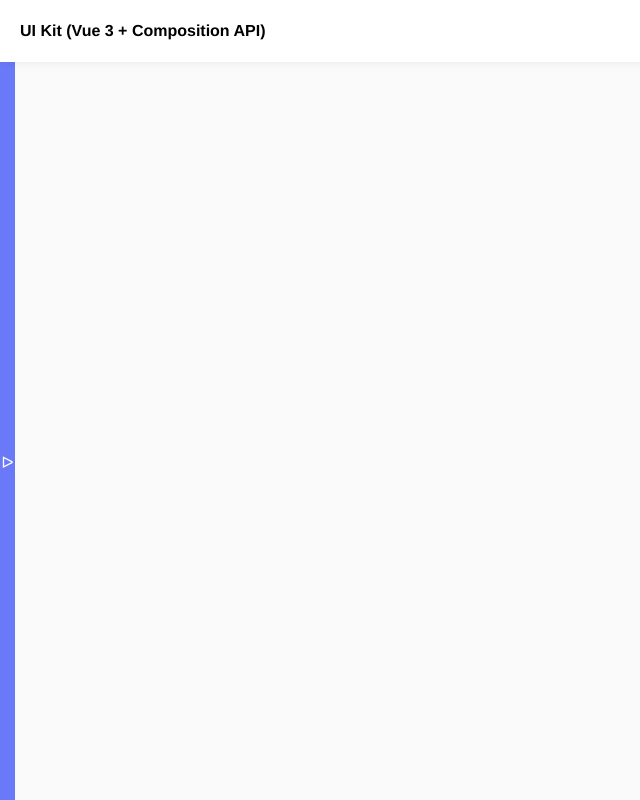
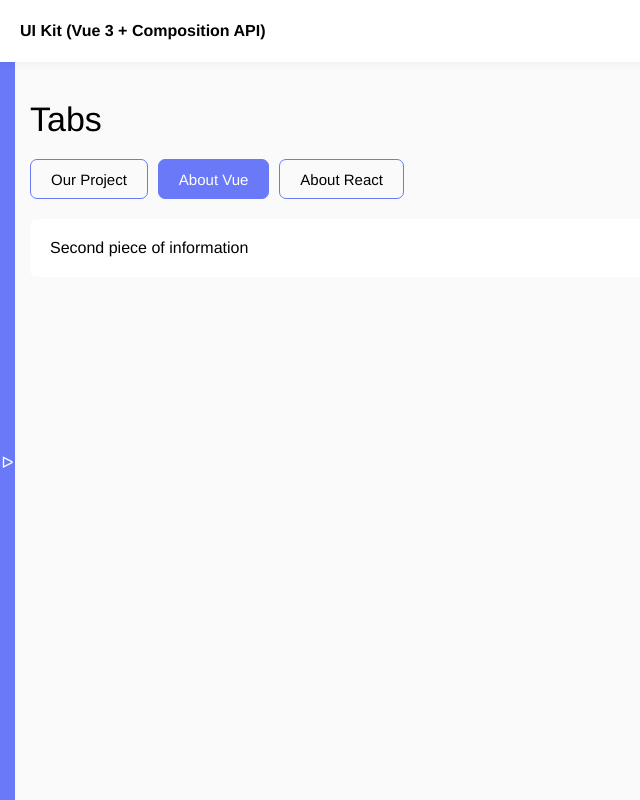
Before and after one commit to AlenaGM/vue3-ui-kit, a Vue app: page /vue3-ui-kit/tabs in a window 1280 px wide. Shown: the whole page, without its empty margins (0-640 px from the left). Built offline with nearby package versions, Linux system fonts and the light colour scheme.

Commit message:
added tabs component

```diff
--- a/src/components/Input.vue
+++ b/src/components/Input.vue
@@ -64,6 +64,7 @@ const updateValue = (e) => {
   &-input {
     margin-bottom: 30px;
     position: relative;
+    z-index: -1;
   }
   &-error {
     background: var(--danger);
--- /dev/null
+++ b/src/components/Tabs.vue
@@ -0,0 +1,69 @@
+<template>
+  <div class="tab-nav">
+    <span
+      v-for="tab in names"
+      :key="tab.name"
+      :class="['tab-nav__item', { selected: tab.name === selectedTab }]"
+      @click="clickOnTab(tab.name)"
+    >
+      {{ tab.label }}
+    </span>
+  </div>
+  <div class="tab-content">
+    <slot />
+  </div>
+</template>
+
+<script setup>
+const props = defineProps({
+  names: {
+    type: Array,
+    required: true,
+  },
+  selectedTab: {
+    type: String,
+    required: false,
+  },
+});
+
+const emit = defineEmits(["changeTab"]);
+const clickOnTab = (tabName) => {
+  emit("changeTab", tabName);
+};
+</script>
+
+<style lang="scss" scoped>
+.tab {
+  &-nav {
+    display: flex;
+    align-items: center;
+    margin-bottom: 20px;
+    &__item {
+      height: 40px;
+      display: flex;
+      align-items: center;
+      justify-content: center;
+      margin-right: 10px;
+      border-radius: 7px;
+      cursor: pointer;
+      border: 1px solid var(--primary);
+      padding: 0 20px;
+      font-size: 15px;
+      &:hover {
+        background: var(--primary-hover);
+        color: #fff;
+        transition: 0.2s;
+      }
+      &.selected {
+        background: var(--primary);
+        color: #fff;
+      }
+    }
+  }
+  &-content {
+    padding: 20px;
+    border-radius: 7px;
+    background: #fff;
+  }
+}
+</style>
--- a/src/components/layout/Sidebar.vue
+++ b/src/components/layout/Sidebar.vue
@@ -25,6 +25,7 @@ const links = ref([
   { name: "Radiobutton", href: "/vue3-ui-kit/radiobutton" },
   { name: "Progress", href: "/vue3-ui-kit/progress" },
   { name: "Input", href: "/vue3-ui-kit/input" },
+  { name: "Tabs", href: "/vue3-ui-kit/tabs" },
 ]);
 </script>
 
--- a/src/router/index.js
+++ b/src/router/index.js
@@ -6,6 +6,7 @@ import Checkbox from "@/views/Checkbox.vue";
 import Radiobutton from "@/views/Radiobutton.vue";
 import Progress from "@/views/Progress.vue";
 import Input from "@/views/Input.vue";
+import Tabs from "@/views/Tabs.vue";
 
 const router = createRouter({
   history: createWebHistory(),
@@ -45,6 +46,11 @@ const router = createRouter({
       name: "Input",
       component: Input,
     },
+    {
+      path: "/vue3-ui-kit/tabs",
+      name: "Tabs",
+      component: Tabs,
+    },
   ],
 });
 
--- /dev/null
+++ b/src/views/Tabs.vue
@@ -0,0 +1,24 @@
+<template>
+  <h1 class="heading-1">Tabs</h1>
+  <Tabs :names="tabs" :selectedTab="selectedTab" @changeTab="changeTab">
+    <div v-if="selectedTab === 'About'">First piece of information</div>
+    <div v-if="selectedTab === 'Vue'">Second piece of information</div>
+    <div v-if="selectedTab === 'React'">Third piece of information</div>
+  </Tabs>
+</template>
+
+<script setup>
+import { ref } from "vue";
+import Tabs from "@/components/Tabs.vue";
+
+const tabs = [
+  { name: "About", label: "Our Project" },
+  { name: "Vue", label: "About Vue" },
+  { name: "React", label: "About React" },
+];
+
+const selectedTab = ref("Vue");
+const changeTab = (tabName) => {
+  selectedTab.value = tabName;
+};
+</script>
```
